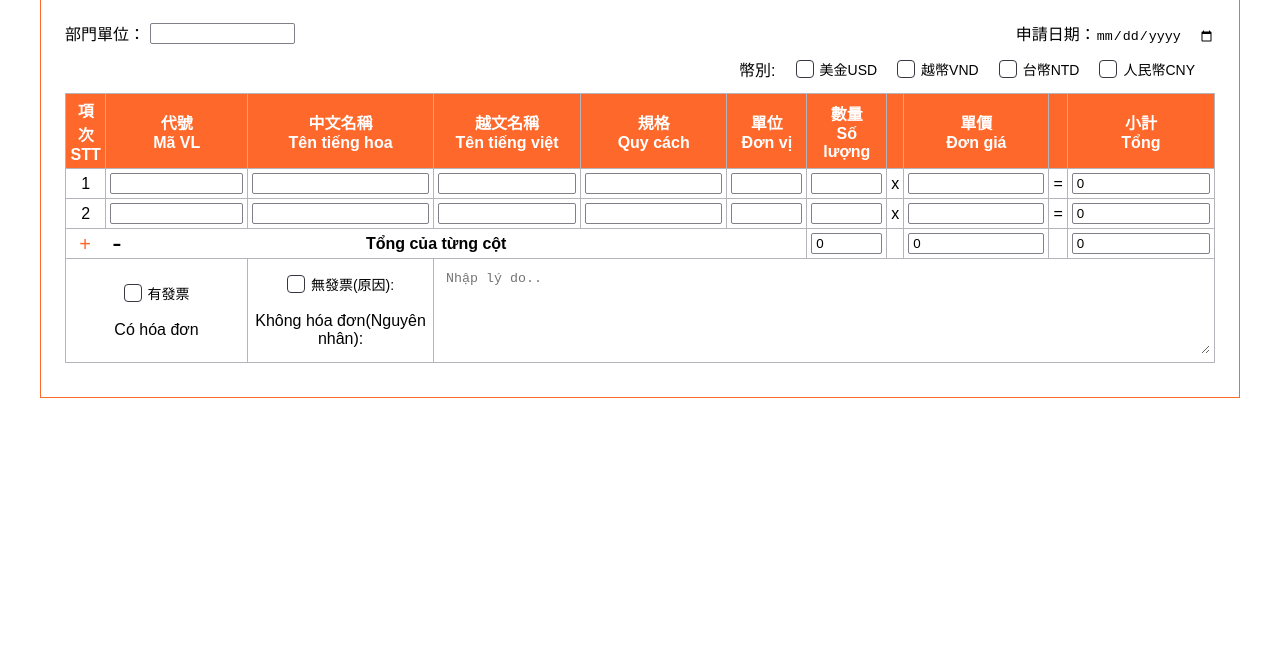
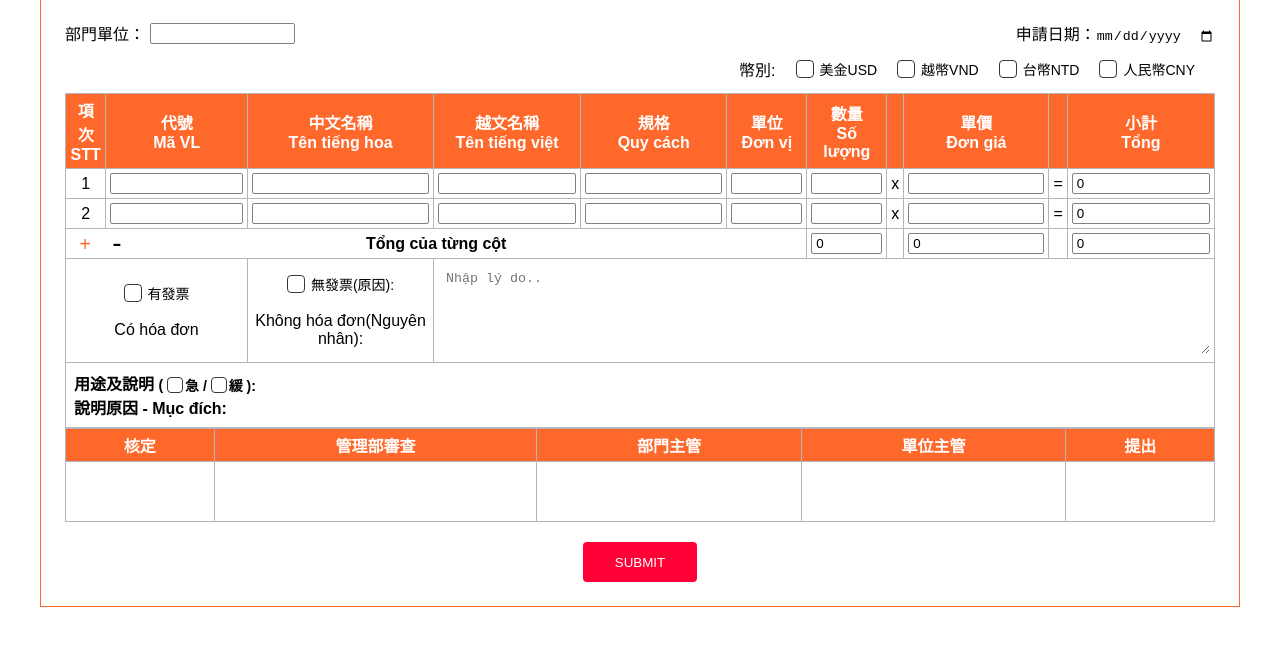
Before and after one commit to tachibaoit/eagsystem, a plain HTML site: page index.html in a window 1280 px wide. Shown: the part 128-774 px from the top of the page. Drawn offline with Linux system fonts and the light colour scheme; a web font is replaced by a local one.

Commit message:
Add files via upload

```diff
--- a/index.html
+++ b/index.html
@@ -53,6 +53,7 @@
             </div>
 
             <div class="table__tableWrapper">
+                <form action="">
                     <table id="myTable">
                         <thead>
                             <tr>
@@ -130,10 +131,42 @@
                                     <textarea name="" id="" cols="30" rows="5" placeholder="Nhập lý do.."></textarea>
                                 </td>
                             </tr>
+                            <tr>
+                                <td colspan="11" style="text-align: left; font-weight: 600; padding: 8px;">用途及說明
+                                    <div class="table__checkbox table__checkboxAlt">
+                                        (&nbsp;<input style="width: initial;" type="checkbox" name="typeMoney" value="usd" id="">急 /&nbsp;<input style="width: initial;" type="checkbox" name="typeMoney" value="usd" id="">緩 ):
+                                    </div>
+                                    <br>
+                                    說明原因 - Mục đích:
+                                </td>
+                            </tr>
                         </tbody>
                     </table>
+                    <table id="myTable2">
+                        <thead>
+                            <tr>
+                                <th>核定</th>
+                                <th>管理部審查</th>
+                                <th>部門主管</th>
+                                <th>單位主管</th>
+                                <th>提出</th>
+                            </tr>
+                        </thead>
+                        <tbody>
+                            <tr>
+                                <td style="height: 60px;"></td>
+                                <td style="height: 60px;"></td>
+                                <td style="height: 60px;"></td>
+                                <td style="height: 60px;"></td>
+                                <td style="height: 60px;"></td>
+                            </tr>
+                        </tbody>
+                    </table>
+                    <div class="ctaContainer">
+                        <button name="submit" class="cta" type="submit">Submit</button>
                     </div>
-
+                </form>
+            </div>
         </div>
     </div>
 </body>
@@ -185,6 +218,7 @@
             document.querySelector(".table__select").style.borderColor = backgroundColor;
             document.querySelector(".table__wrapper").style.borderColor = backgroundColor;
             document.getElementById("addRowButton").style.color = backgroundColor;
+            // document.querySelector(".cta").style.backgroundColor = backgroundColor;
     });
 </script>
 
@@ -207,7 +241,7 @@
         let totalSubtotal = 0;
 
         document.querySelectorAll('#myTable tbody tr').forEach((row, index) => {
-            if (index < document.querySelectorAll('#myTable tbody tr').length - 2) { // Loại trừ hàng tổng và hàng thêm mới
+            if (index < document.querySelectorAll('#myTable tbody tr').length - 3) { // Loại trừ hàng tổng và hàng thêm mới
                 calculateSubtotal(row);
 
                 totalQuantity += parseFloat(row.querySelector('.quantity').value) || 0;
@@ -231,7 +265,7 @@
     document.getElementById('addRowButton').addEventListener('click', function() {
         const table = document.getElementById('myTable').getElementsByTagName('tbody')[0];
         const rowCount = table.rows.length;
-        const newRow = table.insertRow(rowCount - 2); // Thêm hàng mới trước hàng tổng
+        const newRow = table.insertRow(rowCount - 3); // Thêm hàng mới trước hàng tổng
 
         newRow.innerHTML = `
             <td>${rowCount - 1}</td>
@@ -260,8 +294,8 @@
         const rowCount = table.rows.length;
 
         // Xóa hàng cuối cùng trước hàng tổng
-        if (rowCount > 3) { // Đảm bảo luôn có ít nhất một hàng và hàng tổng
-            table.deleteRow(rowCount - 3);
+        if (rowCount > 4) { // Đảm bảo luôn có ít nhất một hàng và hàng tổng
+            table.deleteRow(rowCount - 4);
             calculateTotal();
         }
     });
--- a/sass/main.scss
+++ b/sass/main.scss
@@ -107,11 +107,33 @@ body {
     font-family: $font;
 }
 
+.ctaContainer {
+    display: flex;
+    justify-content: center;
+    align-items: center;
+    margin-top: 20px;
+
+    .cta {
+        background-color: #ff0037;
+        padding: 0 32px;
+        height: 40px;
+        border-radius: 4px;
+        text-transform: uppercase;
+        cursor: pointer;
+        color: white;
+        transition: all 0.2s ease;
+
+        &:hover {
+            transform: translateY(2px);
+            opacity: 0.8;
+        }
+    }
+}
+
 
 table {
     border-collapse: collapse;
     width: 100%;
-    margin-bottom: 10px;
 
     td, th {
       border: 1px solid $neu-06;
@@ -261,6 +283,31 @@ table {
         }
     }
 
+    &__checkboxAlt {
+        justify-content: flex-start;
+        display: inline-flex;
+        font-weight: 600;
+
+        input {
+            margin-right: 2px;
+        }
+
+        input[type="checkbox"] {
+            width: 16px !important;
+            height: 16px;
+
+        }
+
+        input[type="checkbox"]:after {
+            width: 12px;
+            height: 12px;
+        }
+
+        span {
+            font-weight: 900 !important;
+        }
+    }
+
     &__title {
         font-size: 24px;
         font-weight: 600;
```
Also changed, not shown: css/main.css, 1 other file. Lines whose indentation alone changed are shown as unchanged.
